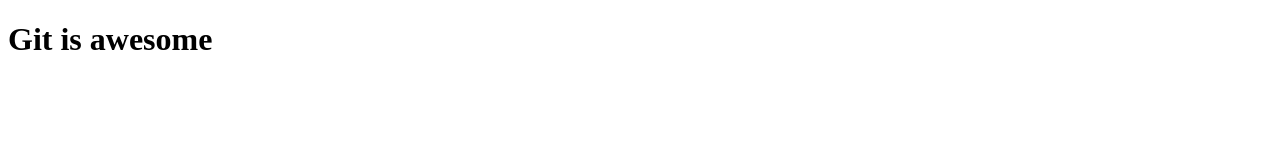
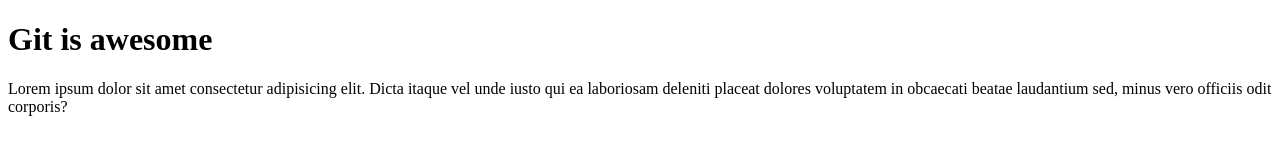
Before and after one commit to mthesaberf/gitProject, a plain HTML site: page index.html in a window 1280 px wide. Drawn offline with Linux system fonts and the light colour scheme.

Commit message:
Added Paragraph

```diff
--- a/index.html
+++ b/index.html
@@ -10,3 +10,6 @@
 </body>
 </html>
 <h1>Git is awesome</h1>
+</p>
+Lorem ipsum dolor sit amet consectetur adipisicing elit. Dicta itaque vel unde iusto qui ea laboriosam deleniti placeat dolores voluptatem in obcaecati beatae laudantium sed, minus vero officiis odit corporis?
+</p>
```
